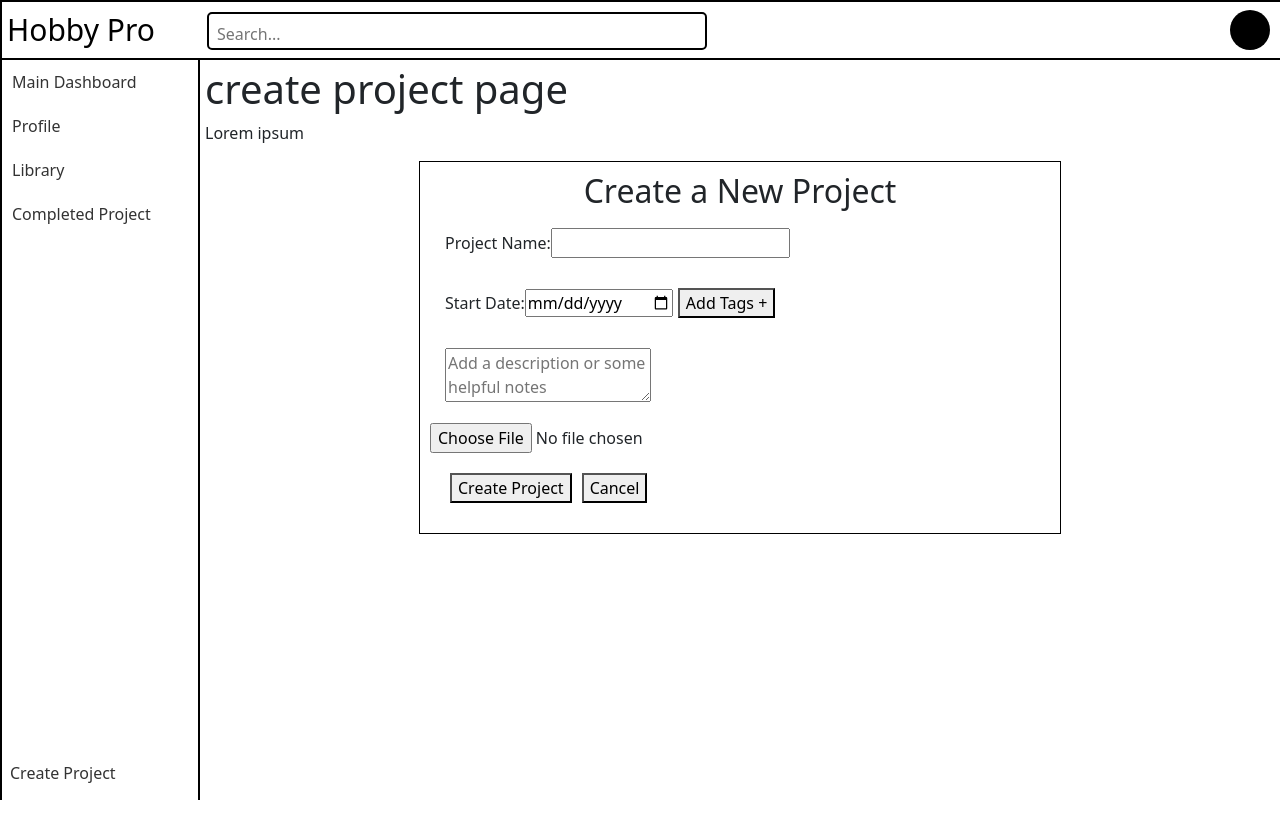
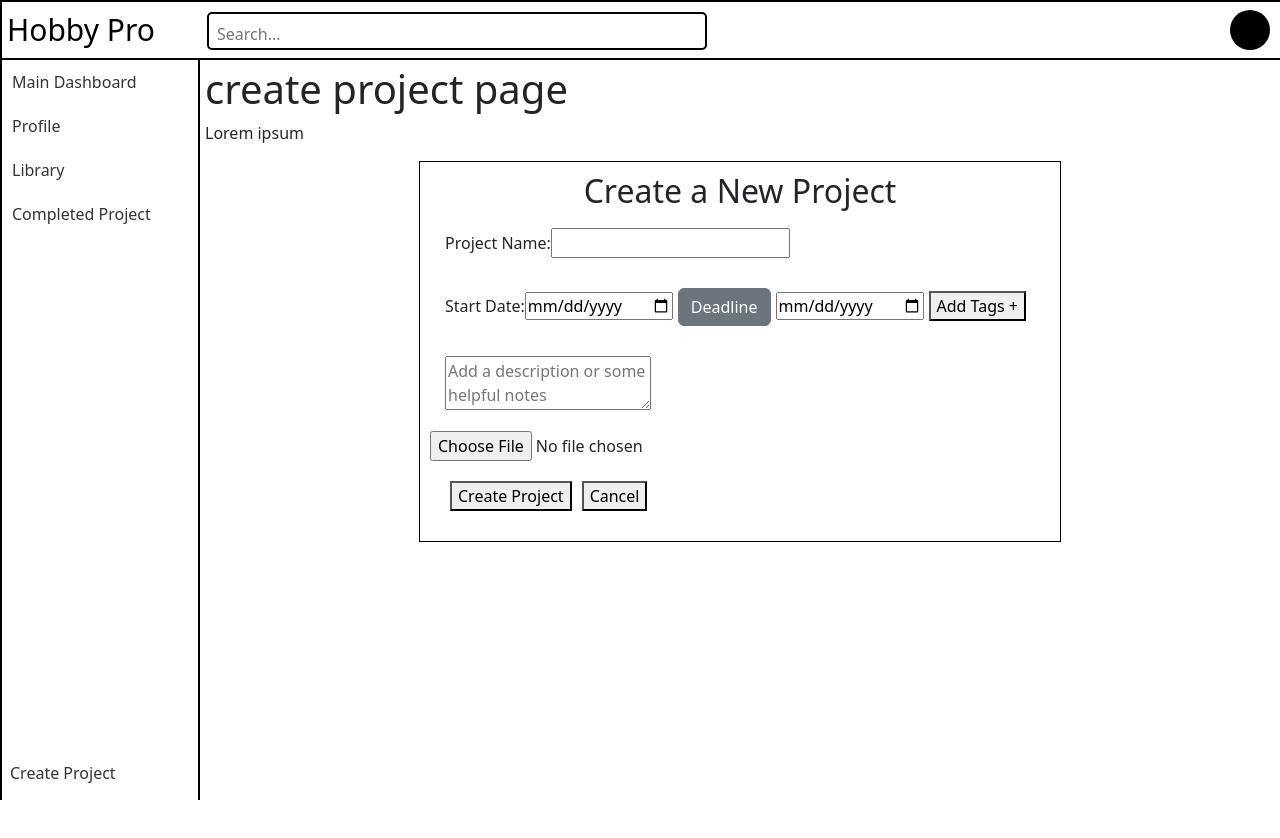
Before and after one commit to Caguilar92/HobbyPro, a Vue app in the folder HobbyPro/: page /dashboard/create_project in a window 1280 px wide. Shown: the top 838 px of the page. Built offline with nearby package versions, Linux system fonts and the light colour scheme; no server answers; sample sign-in values are in the browser's storage.

Commit message:
edited create page

```diff
--- a/HobbyPro/src/components/CreateProject.vue
+++ b/HobbyPro/src/components/CreateProject.vue
@@ -35,8 +35,6 @@ console.log("button clicked");
 };
 
 
-
-
 </script>
 
 <template>
@@ -49,36 +47,28 @@ console.log("button clicked");
     <div class="center">
       <h2 class="heading">Create a New Project</h2>
       <div class="inputElement">
-                <label for="projectName">Project Name:  </label>
-                <input v-model="projectName" type="text" name="projectName" id="projectName">
+        <label for="projectName">Project Name: </label>
+        <input v-model="projectName" type="text" name="projectName" id="projectName" required>
       </div>
       <div class="inputElement">
         <label for="startDate">Start Date: </label>
-                <input v-model="startDate" type="date" name="startDate" id="startDate">
-                <!-- <div id="deadlineButton">
-                  <button v-on:click="isHidden = !isHidden">Deadline</button>
-                  <h1 v-if="!isHidden"> Hello</h1>
+        <input v-model="startDate" type="date" name="startDate" id="startDate" required>
+        <button
+          id="selectDealine"
+          name="selectDealine"
+          type="button"
+          class="btn btn-secondary"
+        >Deadline</button>
+
+        <input type="date" name="deadline" id="deadline">
+        <button>Add Tags +</button>
       </div>
 
-                <div class="mb-3">
-                  <label for="" class="form-label">Set Deadline</label>
-                  <input
-                    type="date"
-                    class="form-control"
-                    name="deadline"
-                    id="dealine"
-                    aria-describedby="helpId"
-                  />
-                </div> -->
-
-                <button>Add Tags +</button>
-            </div>
       <div class="inputElement">
         <textarea placeholder="Add a description or some helpful notes"></textarea>
       </div>
+
       <input type="file" name="fileName" id="fileName" accept=".png, .jpeg, .gif">
-
-
 
       <div class="inputElement">
         <button @click="saveToFireStore">Create Project</button>
```
Also changed, not shown: HobbyPro/src/main.js (+0 -12 lines). Lines whose indentation alone changed are shown as unchanged.
